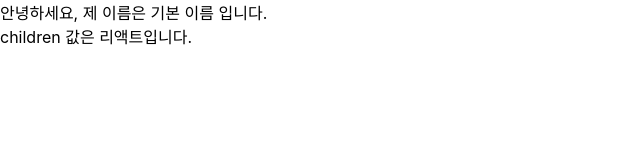
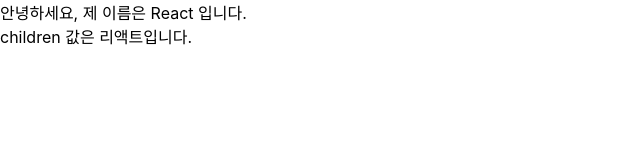
Before and after one commit to develup8/react_lv1, a React (Create React App) app in the folder welcome-react/: page / in a window 1280 px wide. Shown: the top 160 px of the page, without its empty margins (0-640 px from the left). Built offline with nearby package versions, Linux system fonts and the light colour scheme.

Commit message:
propTypes를 통한 props 검증 - 컴포넌트의 필수 props를 지정하거나 props의 타입을 지절할때 사용

```diff
--- a/welcome-react/src/App.js
+++ b/welcome-react/src/App.js
@@ -2,7 +2,7 @@
 import MyComponent from "./MyComponent";
 
 const App = () => {
-  return <MyComponent>리액트</MyComponent>;
+  return <MyComponent name="React">리액트</MyComponent>;
 };
 
 export default App;
--- a/welcome-react/src/MyComponent.js
+++ b/welcome-react/src/MyComponent.js
@@ -1,4 +1,5 @@
 import React from "react";
+import PropTypes from "prop-types";
 
 const MyComponent = ({ name, children }) => {
   return (
@@ -14,4 +15,8 @@
   name: "기본 이름",
 };
 
+MyComponent.propTypes = {
+  name: PropTypes.string,
+};
+
 export default MyComponent;
```
